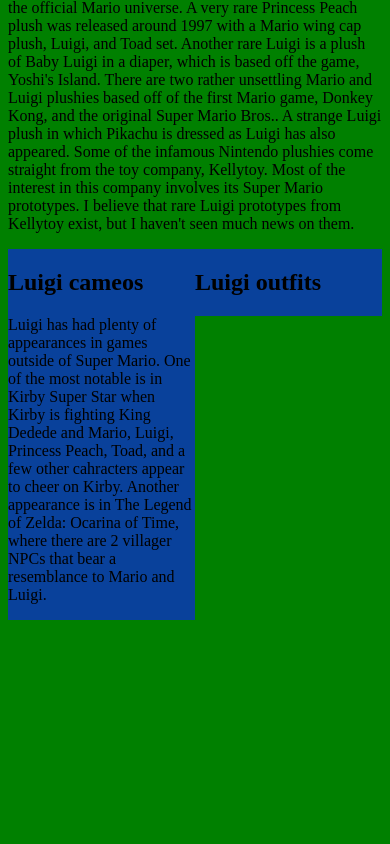
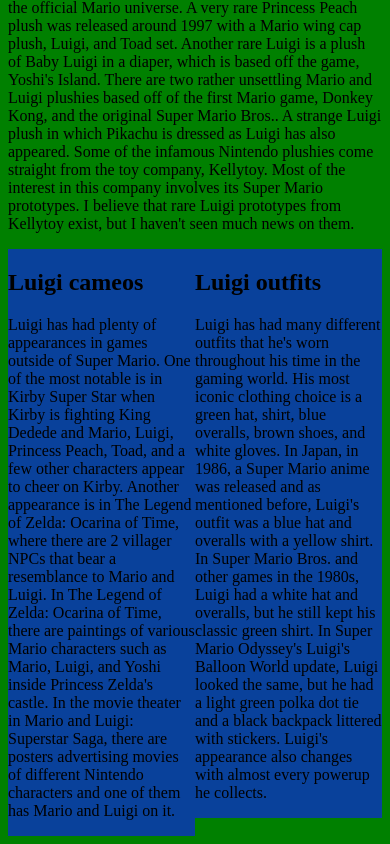
Before and after one commit to jessiemcs/whatevenareyou, a plain HTML site: page index.html in a window 390 px wide. Shown: the part 2031-2875 px from the top of the page. Before the commit the page ends 2659 px from the top, so only its background shows below. Drawn offline with Linux system fonts and the light colour scheme.

Commit message:
Get it done

```diff
--- a/css/style.css
+++ b/css/style.css
@@ -9,3 +9,8 @@ body {
 .Minor-Luigi-parent {
     display: flex;
 }
+@media only screen and (max-width: 600px) {
+    .Minor-Luigi-sections {
+    height: 25%;
+    }
+}
--- a/index.html
+++ b/index.html
@@ -21,7 +21,7 @@ be used, and the game also offered a mode like the original Dr. Mario.</p>
 <p>The first Super Mario game starring Luigi as the main character was Mario is Missing which came out in 1993 and was widely disliked among Nintendo fans. Luigi's next game, Luigi's Mansion revived the series of Luigi
 games as it soon became a Mario series classic. When the Year of Luigi came around in 2013, Luigi got multiple games centered around him. Luigi's Mansion Dark Moon was one of these; in my opinion, it wasn't as much of
 a classic as the first game, but it's still a great sequel. A popular Super Mario Odyssey mod named "Super Luigi Odyssey" is a version of the original game, except Mario's sprites and voice clips have been replaced
-with that of Luigi. Until February, 2018, Luigi was absent from Odyssey, and shortly after the game's release, Nintendo Direct announced a new mode called Luig's Balloon World. This game wasn't centered around Luigi,
+with that of Luigi. Until February, 2018, Luigi was absent from Odyssey, and shortly after the game's release, Nintendo Direct announced a new mode called Luigi's Balloon World. This game wasn't centered around Luigi,
 but it's a very unfamiliar Mario game; the name of the game is Mario Excitebike and it was like Super Mario Kart and the game, Excitebike, combined. In 2005, Mario Party Advance was released and was the worst selling
 Mario Party game ever. The game only had four characters, Mario, Luigi, Princess Peach, and Yoshi, and there could only be one player on the board. The game was also a race to avoid running out of rolls.</p>
 <h1>Luigi merchandise</h1>
@@ -37,11 +37,16 @@ believe that rare Luigi prototypes from Kellytoy exist, but I haven't seen much
     <div class="Minor-Luigi-sections">
         <h2>Luigi cameos</h2>
         <p>Luigi has had plenty of appearances in games outside of Super Mario. One of the most notable is in Kirby Super Star when Kirby is fighting King Dedede and Mario, Luigi, Princess Peach, Toad, and a few other
-        cahracters appear to cheer on Kirby. Another appearance is in The Legend of Zelda: Ocarina of Time, where there are 2 villager NPCs that bear a resemblance to Mario and Luigi. </p>
+        characters appear to cheer on Kirby. Another appearance is in The Legend of Zelda: Ocarina of Time, where there are 2 villager NPCs that bear a resemblance to Mario and Luigi. In The Legend of Zelda: Ocarina of
+        Time, there are paintings of various Mario characters such as Mario, Luigi, and Yoshi inside Princess Zelda's castle. In the movie theater in Mario and Luigi: Superstar Saga, there are posters advertising movies
+        of different Nintendo characters and one of them has Mario and Luigi on it.
     </div>
     <div class="Minor-Luigi-sections">
         <h2>Luigi outfits</h2>
-        <p></p>
+        <p>Luigi has had many different outfits that he's worn throughout his time in the gaming world. His most iconic clothing choice is a green hat, shirt, blue overalls, brown shoes, and white gloves. In Japan, in 1986,
+        a Super Mario anime was released and as mentioned before, Luigi's outfit was a blue hat and overalls with a yellow shirt. In Super Mario Bros. and other games in the 1980s, Luigi had a white hat and overalls, but he
+        still kept his classic green shirt. In Super Mario Odyssey's Luigi's Balloon World update, Luigi looked the same, but he had a light green polka dot tie and a black backpack littered with stickers. Luigi's appearance
+        also changes with almost every powerup he collects.
     </div>
 </div>
     </body>
```
